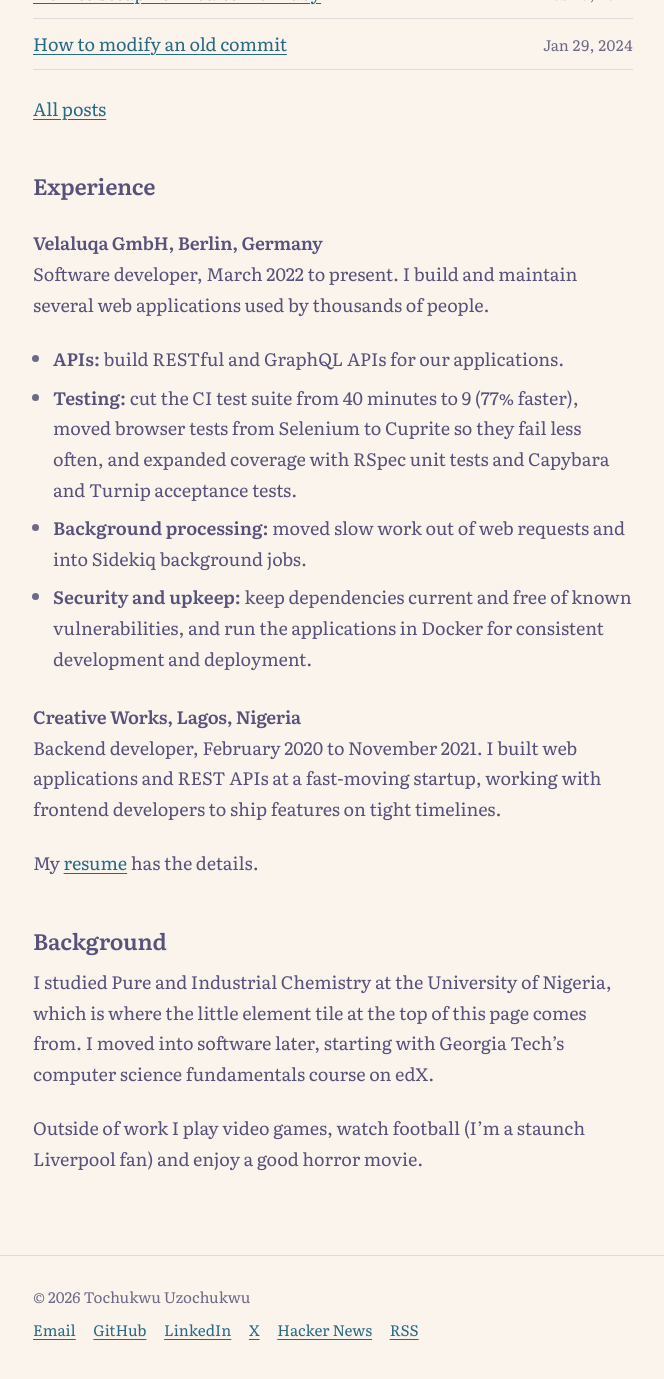
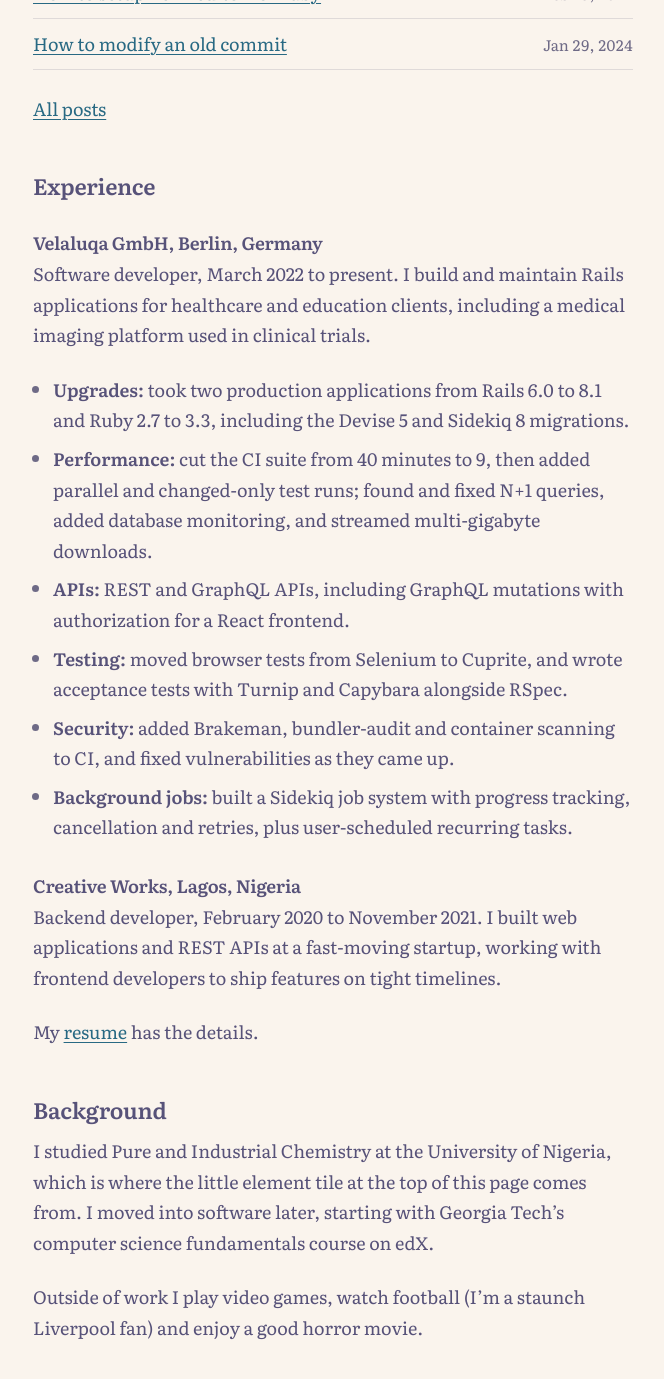
Before and after one commit to 4tolexx/4tolexx.github.io, a Jekyll site: the page built from index.markdown, in a window 1280 px wide and 1400 px high, scrolled down 1421 px. Shown: the top 1379 px of the window, without its empty margins (307-971 px from the left). Built offline with Jekyll 4.4.1, drawn with Linux system fonts in a browser that asks for light colours.

Commit message:
Expand Velaluqa experience from work history

```diff
--- a/index.markdown
+++ b/index.markdown
@@ -45,18 +45,23 @@ them working.
 
 ### Velaluqa GmbH, Berlin, Germany
 
-Software developer, March 2022 to present. I build and maintain several web
-applications used by thousands of people.
+Software developer, March 2022 to present. I build and maintain Rails
+applications for healthcare and education clients, including a medical imaging
+platform used in clinical trials.
 
-- **APIs:** build RESTful and GraphQL APIs for our applications.
-- **Testing:** cut the CI test suite from 40 minutes to 9 (77% faster), moved
-  browser tests from Selenium to Cuprite so they fail less often, and expanded
-  coverage with RSpec unit tests and Capybara and Turnip acceptance tests.
-- **Background processing:** moved slow work out of web requests and into
-  Sidekiq background jobs.
-- **Security and upkeep:** keep dependencies current and free of known
-  vulnerabilities, and run the applications in Docker for consistent
-  development and deployment.
+- **Upgrades:** took two production applications from Rails 6.0 to 8.1 and
+  Ruby 2.7 to 3.3, including the Devise 5 and Sidekiq 8 migrations.
+- **Performance:** cut the CI suite from 40 minutes to 9, then added parallel
+  and changed-only test runs; found and fixed N+1 queries, added database
+  monitoring, and streamed multi-gigabyte downloads.
+- **APIs:** REST and GraphQL APIs, including GraphQL mutations with
+  authorization for a React frontend.
+- **Testing:** moved browser tests from Selenium to Cuprite, and wrote
+  acceptance tests with Turnip and Capybara alongside RSpec.
+- **Security:** added Brakeman, bundler-audit and container scanning to CI,
+  and fixed vulnerabilities as they came up.
+- **Background jobs:** built a Sidekiq job system with progress tracking,
+  cancellation and retries, plus user-scheduled recurring tasks.
 
 ### Creative Works, Lagos, Nigeria
 
```
Also changed, not shown: 1 other file.
